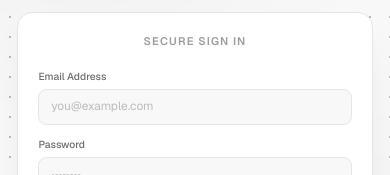
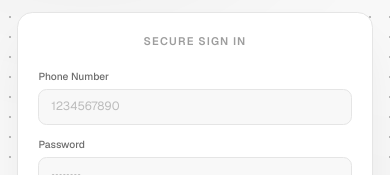
Before and after one commit to JohnPeethala/warehouse_tracker_v1, a Next.js app: page /login in a window 390 px wide. Shown: the part 313-488 px from the top of the page. Built offline with nearby package versions, Linux system fonts and the light colour scheme.

Commit message:
Implement phone auth with fake email strategy and consolidate names

```diff
--- a/src/app/login/page.tsx
+++ b/src/app/login/page.tsx
@@ -8,7 +8,7 @@ const STORAGE_KEY = 'wh_saved_login'
 
 export default function LoginPage() {
   const router = useRouter()
-  const [email, setEmail] = useState('')
+  const [phone, setPhone] = useState('')
   const [password, setPassword] = useState('')
   const [remember, setRemember] = useState(false)
   const [error, setError] = useState('')
@@ -21,7 +21,7 @@ export default function LoginPage() {
       if (saved) {
         const { email: savedEmail, password: savedPassword } = JSON.parse(saved)
         // eslint-disable-next-line react-hooks/set-state-in-effect
-        setEmail(savedEmail ?? '')
+        setPhone(savedEmail ?? '')
         setPassword(savedPassword ?? '')
         setRemember(true)
       }
@@ -36,13 +36,14 @@ export default function LoginPage() {
     setLoading(true)
 
     if (remember) {
-      localStorage.setItem(STORAGE_KEY, JSON.stringify({ email, password }))
+      localStorage.setItem(STORAGE_KEY, JSON.stringify({ email: phone, password }))
     } else {
       localStorage.removeItem(STORAGE_KEY)
     }
 
     const supabase = createClient()
-    const { error: authError } = await supabase.auth.signInWithPassword({ email, password })
+    const fakeEmail = `${phone}@warehouse.local`
+    const { error: authError } = await supabase.auth.signInWithPassword({ email: fakeEmail, password })
 
     if (authError) {
       setError(authError.message)
@@ -85,18 +86,19 @@ export default function LoginPage() {
 
           <form onSubmit={handleSubmit} className="flex flex-col gap-4">
             <div className="flex flex-col gap-1.5">
-              <label htmlFor="email" className="text-xs font-medium text-foreground/60">
-                Email Address
+              <label htmlFor="phone" className="text-xs font-medium text-foreground/60">
+                Phone Number
               </label>
               <input
-                id="email"
-                name="email"
-                type="email"
-                placeholder="you@example.com"
+                id="phone"
+                name="phone"
+                type="tel"
+                placeholder="1234567890"
                 required
-                autoComplete="username"
-                value={email}
-                onChange={e => setEmail(e.target.value)}
+                autoComplete="tel"
+                pattern="[0-9]*"
+                value={phone}
+                onChange={e => setPhone(e.target.value.replace(/[^0-9]/g, ''))}
                 className="w-full bg-background border border-border rounded-lg px-3.5 py-2.5 text-sm text-foreground placeholder:text-foreground/25 outline-none focus:border-foreground/30 focus:ring-2 focus:ring-foreground/[0.07] transition-all"
               />
             </div>
--- a/src/app/mobile/gt/page.tsx
+++ b/src/app/mobile/gt/page.tsx
@@ -39,7 +39,7 @@ export default async function GroundTeamPage(props: { searchParams: Promise<{ da
 
   const { data: profile } = await supabase
     .from('profiles')
-    .select('id, first_name, last_name, role')
+    .select('id, name, role')
     .eq('id', user.id)
     .single()
 
@@ -47,7 +47,7 @@ export default async function GroundTeamPage(props: { searchParams: Promise<{ da
     redirect('/mobile/supervisor')
   }
 
-  const gtName = `${profile.first_name ?? ''} ${profile.last_name ?? ''}`.trim()
+  const gtName = (profile?.name ?? '').trim()
   const today = searchParams.date || toYMD(new Date())
 
   // Fetch GT trip for today
--- a/src/app/mobile/supervisor/page.tsx
+++ b/src/app/mobile/supervisor/page.tsx
@@ -37,7 +37,7 @@ export default async function SupervisorPage({
   // Fetch user profile for display name
   const { data: profile } = await supabase
     .from('profiles')
-    .select('first_name, last_name')
+    .select('name')
     .eq('id', user.id)
     .single()
 
@@ -56,13 +56,13 @@ export default async function SupervisorPage({
 
   const { data: groundTeam } = await supabase
     .from('profiles')
-    .select('id, first_name, last_name')
+    .select('id, name')
     .eq('role', 'ground')
-    .order('first_name')
+    .order('name')
 
-  const displayName = profile
-    ? `${profile.first_name ?? ''} ${profile.last_name ?? ''}`.trim()
-    : user.email?.split('@')[0] ?? 'Supervisor'
+  const displayName = profile?.name?.trim()
+    || user.email?.split('@')[0]
+    || 'Supervisor'
 
   return (
     <SupervisorView
--- a/src/components/supervisor/SupervisorView.tsx
+++ b/src/components/supervisor/SupervisorView.tsx
@@ -21,7 +21,7 @@ type Log = {
   sub_category: string | null; ticket_status: string | null; notes: string | null
 }
 type Vehicle  = { id: string; vehicle_no: string; default_driver: string | null }
-type GTMember = { id: string; first_name: string; last_name: string }
+type GTMember = { id: string; name: string }
 type RouteGroup = {
   route_name: string; logs: Log[]
   vehicle_no: string; driver_name: string; gt: string
@@ -243,7 +243,7 @@ function RouteCard({ route, vehicles, groundTeam, selectedDate, onUpdate, onSave
                 onChange={v => onUpdate(route.route_name, 'gt', v)}
                 placeholder="— Select —"
                 options={groundTeam.map(m => {
-                  const nm = `${m.first_name ?? ''} ${m.last_name ?? ''}`.trim()
+                  const nm = (m.name ?? '').trim()
                   return { label: nm, value: nm }
                 })}
               />
```
